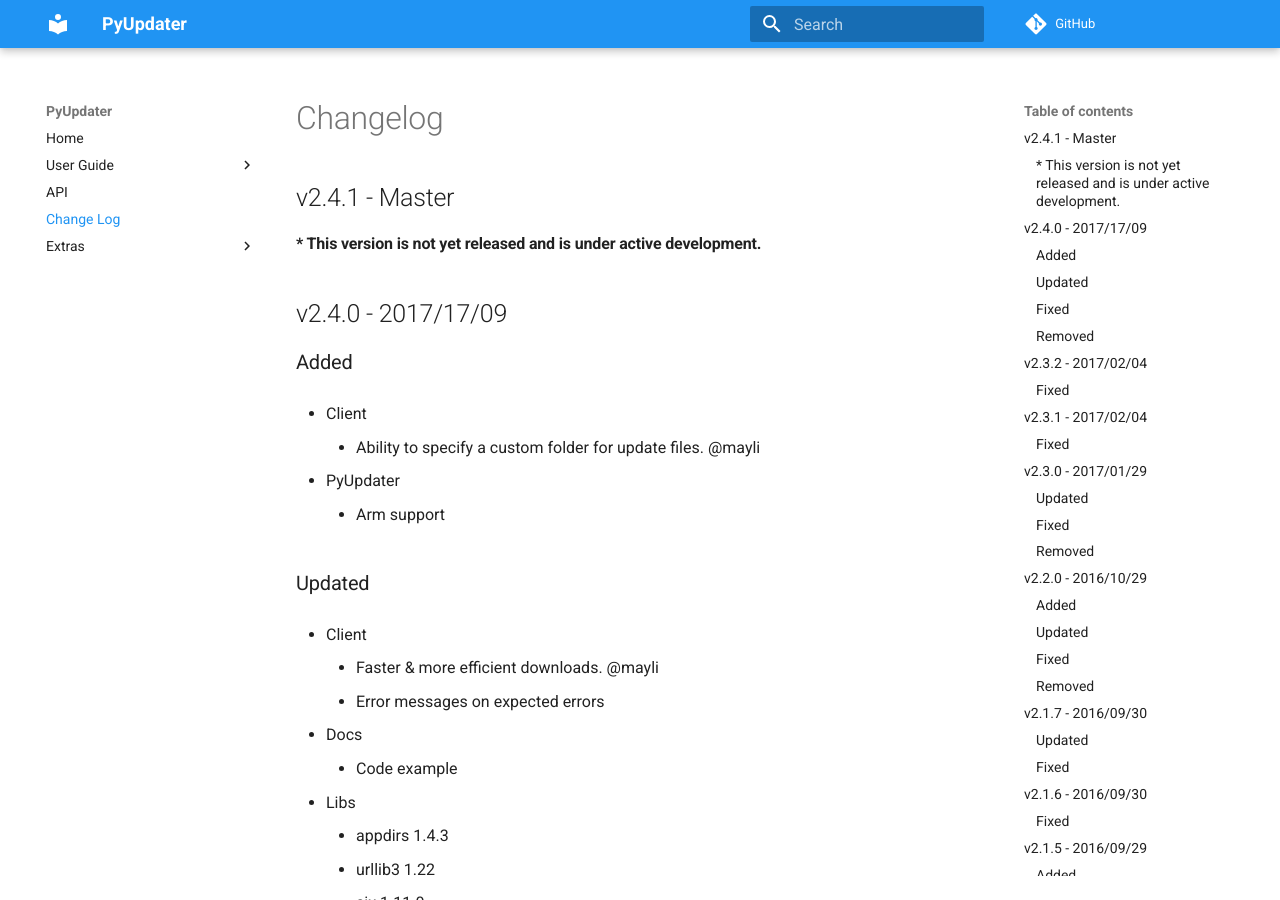
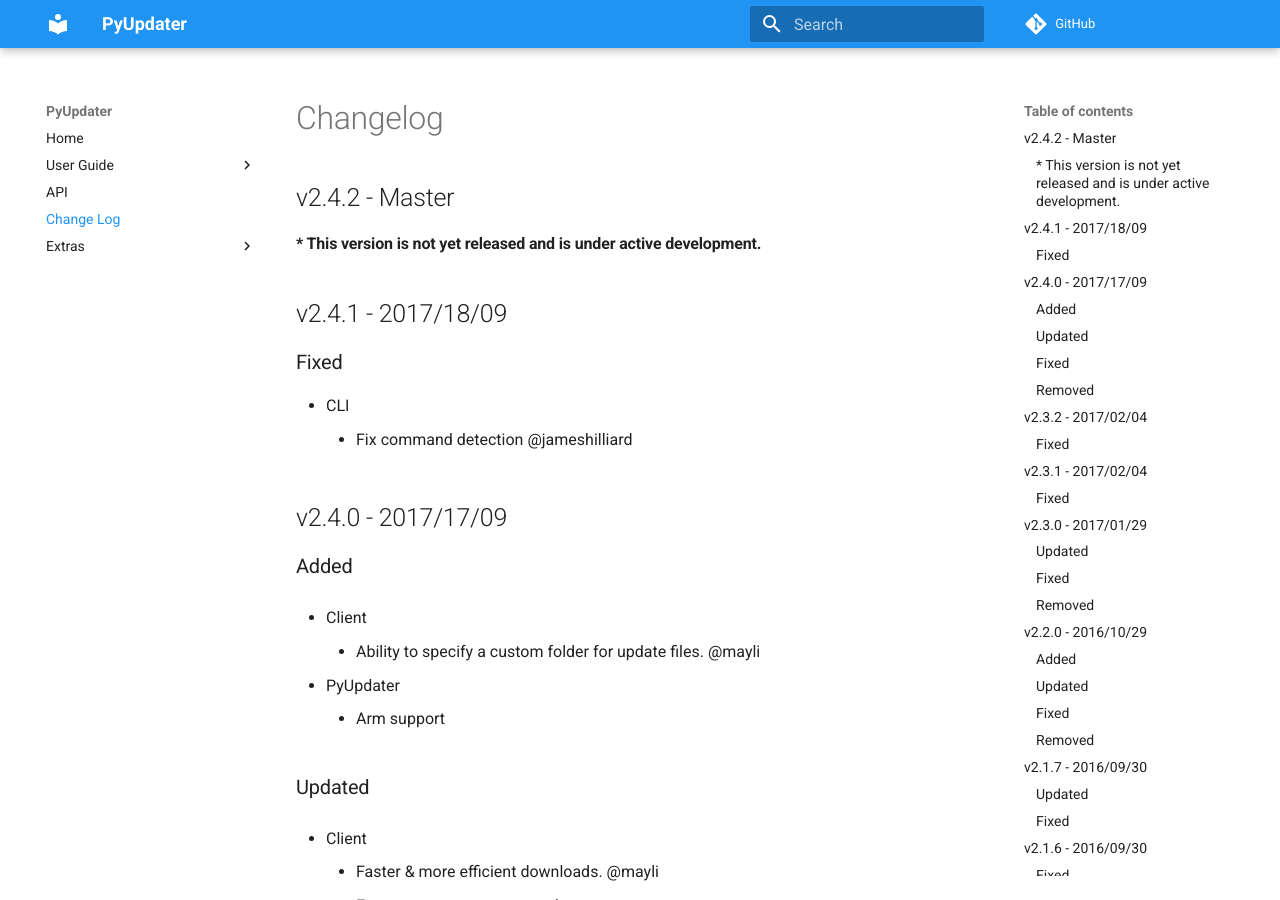
Before and after one commit to Digital-Sapphire/PyUpdater, an MkDocs documentation site: the page built from docs/changelog.md, in a window 1280 px wide and 900 px high. Built offline with MkDocs 1.6.1 and Material for MkDocs 9.7.7, drawn with Linux system fonts in a browser that asks for light colours; comment, search, counter and statistics services are not loaded; old or Windows-style settings are respelled for this version of MkDocs.

```diff
--- a/appveyor.yml
+++ b/appveyor.yml
@@ -66,7 +66,7 @@ cache:
 
 init:
     # Used to RDP into build worker
-    # - ps: iex ((new-object net.webclient).DownloadString('https://raw.githubusercontent.com/appveyor/ci/master/scripts/enable-rdp.ps1'))
+    #- ps: iex ((new-object net.webclient).DownloadString('https://raw.githubusercontent.com/appveyor/ci/master/scripts/enable-rdp.ps1'))
     - "ECHO %PYTHON% %PYTHON_VERSION% %PYTHON_ARCH%"
     - "ECHO \"%APPVEYOR_SCHEDULED_BUILD%\""
 
@@ -115,7 +115,7 @@ build: none
 
 on_finish:
   # Used to RDP into build worker
-  # - ps: $blockRdp = $true; iex ((new-object net.webclient).DownloadString('https://raw.githubusercontent.com/appveyor/ci/master/scripts/enable-rdp.ps1'))
+  #- ps: $blockRdp = $true; iex ((new-object net.webclient).DownloadString('https://raw.githubusercontent.com/appveyor/ci/master/scripts/enable-rdp.ps1'))
 
 test_script:
     # Split tests into several subprocesses.
--- a/docs/changelog.md
+++ b/docs/changelog.md
@@ -1,7 +1,15 @@
 # Changelog
 
-## v2.4.1 - Master
+## v2.4.2 - Master
 ####* This version is not yet released and is under active development.
+
+
+## v2.4.1 - 2017/18/09
+
+###Fixed
+
+  - CLI
+    - Fix command detection @jameshilliard
 
 
 ## v2.4.0 - 2017/17/09
```
Also changed, not shown: .travis.yml (+15 -51 lines), 4 other files.
